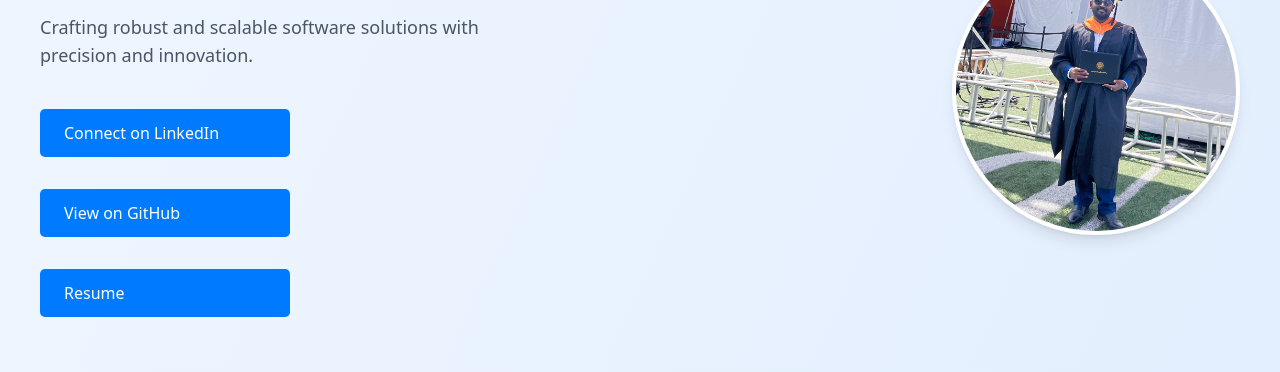
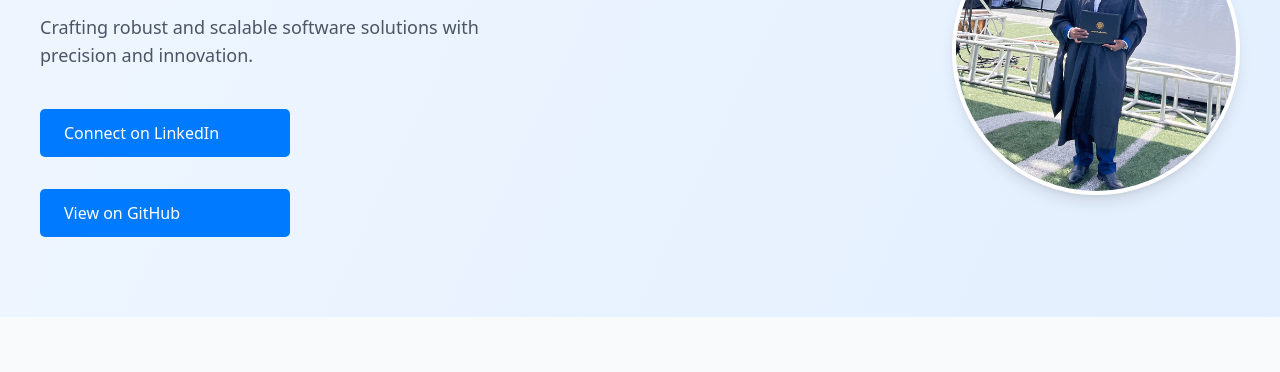
Before and after one commit to Pranay240898/pranay-portfolio, a plain HTML site: page index.html in a window 1280 px wide. Shown: the part 215-587 px from the top of the page. Drawn offline with nearby package versions, Linux system fonts and the light colour scheme.

Commit message:
Update index.html
remove res button

```diff
--- a/index.html
+++ b/index.html
@@ -116,7 +116,6 @@
       <div class="mt-6 flex flex-col gap-4">
         <a href="http://www.linkedin.com/in/pranay-godi-17425a188" class="hero-btn">Connect on LinkedIn</a>
         <a href="https://github.com/Pranay240898" class="hero-btn">View on GitHub</a>
-        <a href="/mnt/data/Pranay_WD_Resume.pdf" download class="hero-btn">Resume</a>
       </div>
     </div>
 
```
